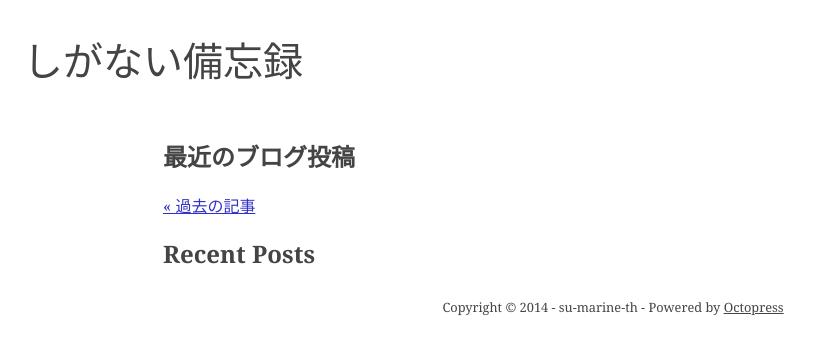
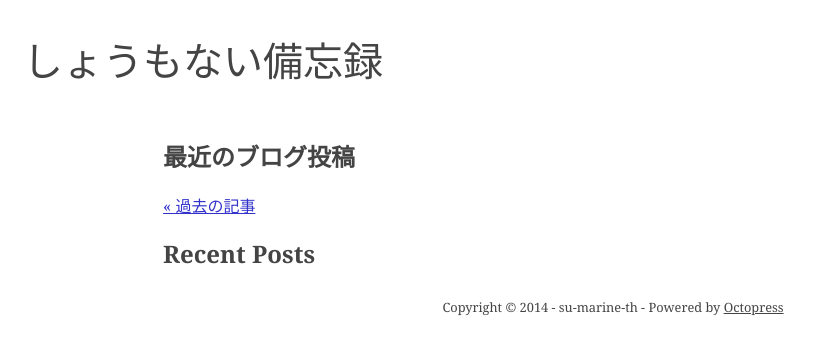
Before and after one commit to Su-Marine-Th/Su-Marine-Th.github.io, a plain HTML site: page index.html in a window 1280 px wide. Shown: the whole page, without its empty margins (27-841 px from the left). Drawn offline with Linux system fonts and the light colour scheme.

Commit message:
Site updated at 2014-03-06 16:18:47 UTC

```diff
--- a/atom.xml
+++ b/atom.xml
@@ -1,10 +1,10 @@
 <?xml version="1.0" encoding="utf-8"?>
 <feed xmlns="http://www.w3.org/2005/Atom">
 
-  <title><![CDATA[しがない備忘録]]></title>
+  <title><![CDATA[しょうもない備忘録]]></title>
   <link href="http://Su-Marine-Th.github.io/atom.xml" rel="self"/>
   <link href="http://Su-Marine-Th.github.io/"/>
-  <updated>2014-03-07T01:12:26+09:00</updated>
+  <updated>2014-03-07T01:18:40+09:00</updated>
   <id>http://Su-Marine-Th.github.io/</id>
   <author>
     <name><![CDATA[su-marine-th]]></name>
--- a/index.html
+++ b/index.html
@@ -6,7 +6,7 @@
 
 
 <meta charset="utf-8">
-<title>しがない備忘録</title>
+<title>しょうもない備忘録</title>
 <meta name="author" content="su-marine-th">
 <meta name="description"
       content=" 最近のブログ投稿 &laquo; 過去の記事 Recent Posts ">
@@ -25,7 +25,7 @@
       type="text/css">
 <link href="/atom.xml"
       rel="alternate"
-      title="しがない備忘録"
+      title="しょうもない備忘録"
       type="application/atom+xml">
 
 <style type="text/css">
@@ -51,7 +51,7 @@
 	<!-- include header -->
 
 <hgroup>
-  <h1><a href="/">しがない備忘録</a></h1>
+  <h1><a href="/">しょうもない備忘録</a></h1>
 
   <h2>忘れる前に書くんじゃ</h2>
 
```
Also changed, not shown: blog/archives/index.html (+3 -3 lines), blog/index.html (+3 -3 lines).
